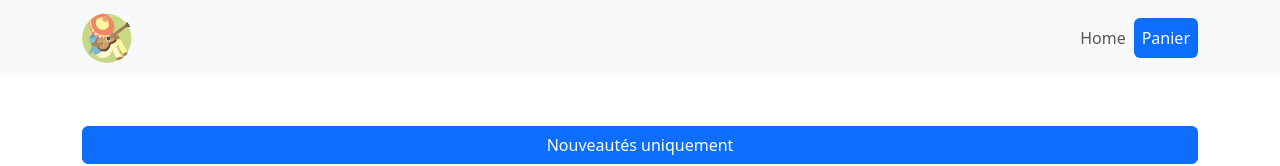
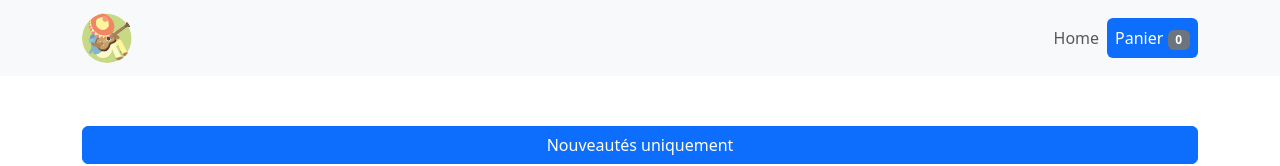
Before and after one commit to karim-dev-2023/first-react-vite-project, a React (Vite) app: page / in a window 1280 px wide. Shown: the top 166 px of the page. Built offline with nearby package versions, Linux system fonts and the light colour scheme.

Commit message:
Fix useContext Issues

```diff
--- a/src/App.jsx
+++ b/src/App.jsx
@@ -40,7 +40,6 @@ function App() {
 
   // Ce sont des État
   const [showNewOnly, setshowNewOnly] = useState(false);
-  // const [cartCount, setCartCount] = useState(0);
 
   // Filtrage des utilisateurs actifs
   const stockDish = dishs.filter(
@@ -50,10 +49,6 @@ function App() {
   function handleShowNewOnly() {
     setshowNewOnly((prevState) => !prevState);
   }
-
-  // function addToCart  ()  {
-  //   setCartCount((prevCount) => prevCount + 1);
-  // };
 
   return (
     <>
--- a/src/components/Dish.jsx
+++ b/src/components/Dish.jsx
@@ -4,11 +4,6 @@ import { CartContext } from "../context/CartContext";
 import { useContext } from "react";
 
 function Dish({ nameItem, imageSrc, price, isNew = false }) {
-  // Plus besoin la fonctionnalité ajout d'un panier remplace
-  // const addCartHandleClick = (message) => {
-  //   alert(message);
-  // };
-
 
   const {addToCart} = useContext(CartContext);
 
--- a/src/components/Header.jsx
+++ b/src/components/Header.jsx
@@ -6,8 +6,7 @@ import { CartContext } from "../context/CartContext";
 import { useContext } from "react";
 
 function Header() {
-  const { cart } = useContext(CartContext);
-console.log(cart);
+  const { cartCount } = useContext(CartContext);
 
   return (
     <>
@@ -25,7 +24,7 @@ console.log(cart);
               <Nav>
                 <Nav.Link href="/">Home</Nav.Link>
                 <Nav.Link href="#" className="bg-primary text-white rounded ">
-                  Panier <Badge bg="secondary m4-2">{cart}</Badge>
+                  Panier <Badge bg="secondary m4-2">{cartCount}</Badge>
                 </Nav.Link>
               </Nav>
             </Navbar.Collapse>
--- a/src/context/CartContext.jsx
+++ b/src/context/CartContext.jsx
@@ -9,7 +9,6 @@ export const CartProvider = ({ children }) => {
     setCartCount((prevCount) => prevCount + 1);
   }
 
-
   return (
     <CartContext.Provider value={{ cartCount, addToCart }}>
       {children}
```
